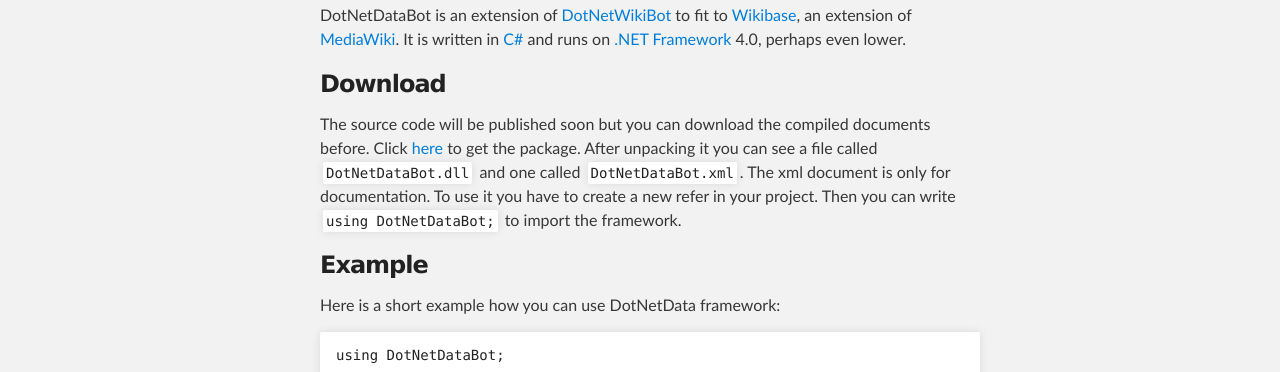
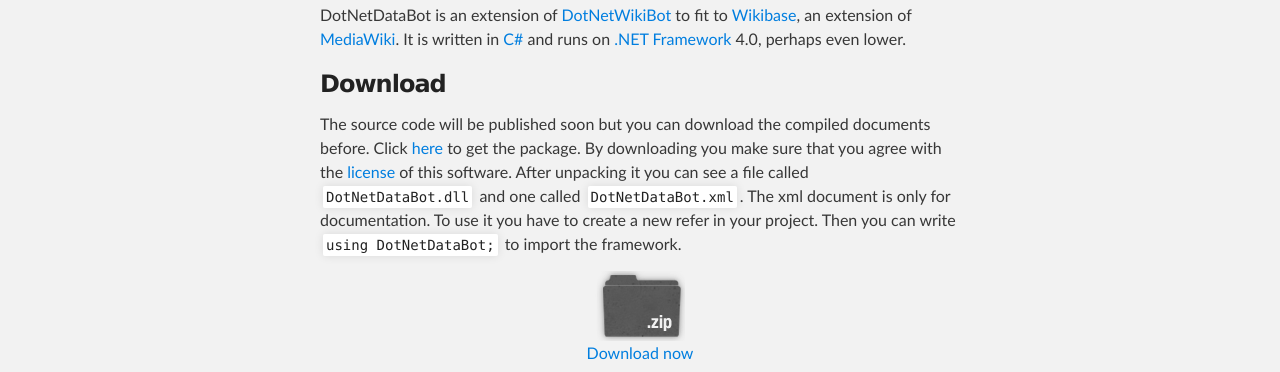
Before and after one commit to Benestar/DotNetDataBot, a plain HTML site: page index.html in a window 1280 px wide. Shown: the part 409-781 px from the top of the page. Drawn offline with Linux system fonts and the light colour scheme.

Commit message:
manually changed
ids for h2 + h3; downloadlink

```diff
--- a/index.html
+++ b/index.html
@@ -25,21 +25,26 @@
               <a class="zip_download_link" href="https://github.com/Benestar/DotNetDataBot/zipball/master">Download this project as a .zip file</a>
               <a class="tar_download_link" href="https://github.com/Benestar/DotNetDataBot/tarball/master">Download this project as a tar.gz file</a>
             </section>
+
         </header>
     </div>
 
     <!-- MAIN CONTENT -->
     <div id="main_content_wrap" class="outer">
       <section id="main_content" class="inner">
-        <h2>Welcome to the documentation of DotNetDataBot</h2>
+        <h2 id="welcome">Welcome to the documentation of DotNetDataBot</h2>
 
 <p>DotNetDataBot is an extension of <a href="http://dotnetwikibot.sourceforge.net/">DotNetWikiBot</a> to fit to <a href="https://www.mediawiki.org/wiki/Extension:Wikibase">Wikibase</a>, an extension of <a href="https://www.mediawiki.org/">MediaWiki</a>. It is written in <a href="http://en.wikipedia.org/wiki/C_Sharp_%28programming_language%29">C#</a> and runs on <a href="http://msdn.microsoft.com/en-us/vstudio/aa496123.aspx">.NET Framework</a> 4.0, perhaps even lower.</p>
 
-<h3>Download</h3>
+<h3 id="download">Download</h3>
 
-<p>The source code will be published soon but you can download the compiled documents before. Click <a href="https://github.com/downloads/Benestar/DotNetDataBot/DotNetDataBot.zip">here</a> to get the package. After unpacking it you can see a file called <code>DotNetDataBot.dll</code> and one called <code>DotNetDataBot.xml</code>. The xml document is only for documentation. To use it you have to create a new refer in your project. Then you can write <code>using DotNetDataBot;</code> to import the framework.</p>
+<p>The source code will be published soon but you can download the compiled documents before. Click <a href="https://github.com/downloads/Benestar/DotNetDataBot/DotNetDataBot.zip">here</a> to get the package. By downloading you make sure that you agree with the <a href="#license">license</a> of this software. After unpacking it you can see a file called <code>DotNetDataBot.dll</code> and one called <code>DotNetDataBot.xml</code>. The xml document is only for documentation. To use it you have to create a new refer in your project. Then you can write <code>using DotNetDataBot;</code> to import the framework.</p>
 
-<h3>Example</h3>
+<a href="https://github.com/downloads/Benestar/DotNetDataBot/DotNetDataBot.zip">
+<div class="zip_download_link" style="margin-left: auto; margin-right: auto; float:none;">Download the compiled files as a .zip file</div>
+<div style="text-align: center;">Download now</div></a>
+
+<h3 id="example">Example</h3>
 
 <p>Here is a short example how you can use DotNetData framework:</p>
 
@@ -62,11 +67,11 @@ namespace MyBot
 }
 </code></pre>
 
-<h3>References</h3>
+<h3 id="references">References</h3>
 
 <p>This framework was originally created for <a href="http://www.wikidata.org/wiki/User:BeneBot*">User:BeneBot*</a>. If you have any questions, you can also ask them at the bot's userpage.</p>
 
-<h3>Licence</h3>
+<h3 id="license">Licence</h3>
 
 <p><strong>DotNetWikiBot</strong> Framework is available under The <em>MIT License</em> (also called <em>X11 license</em>). Below is the text of the license.</p>
 
```
